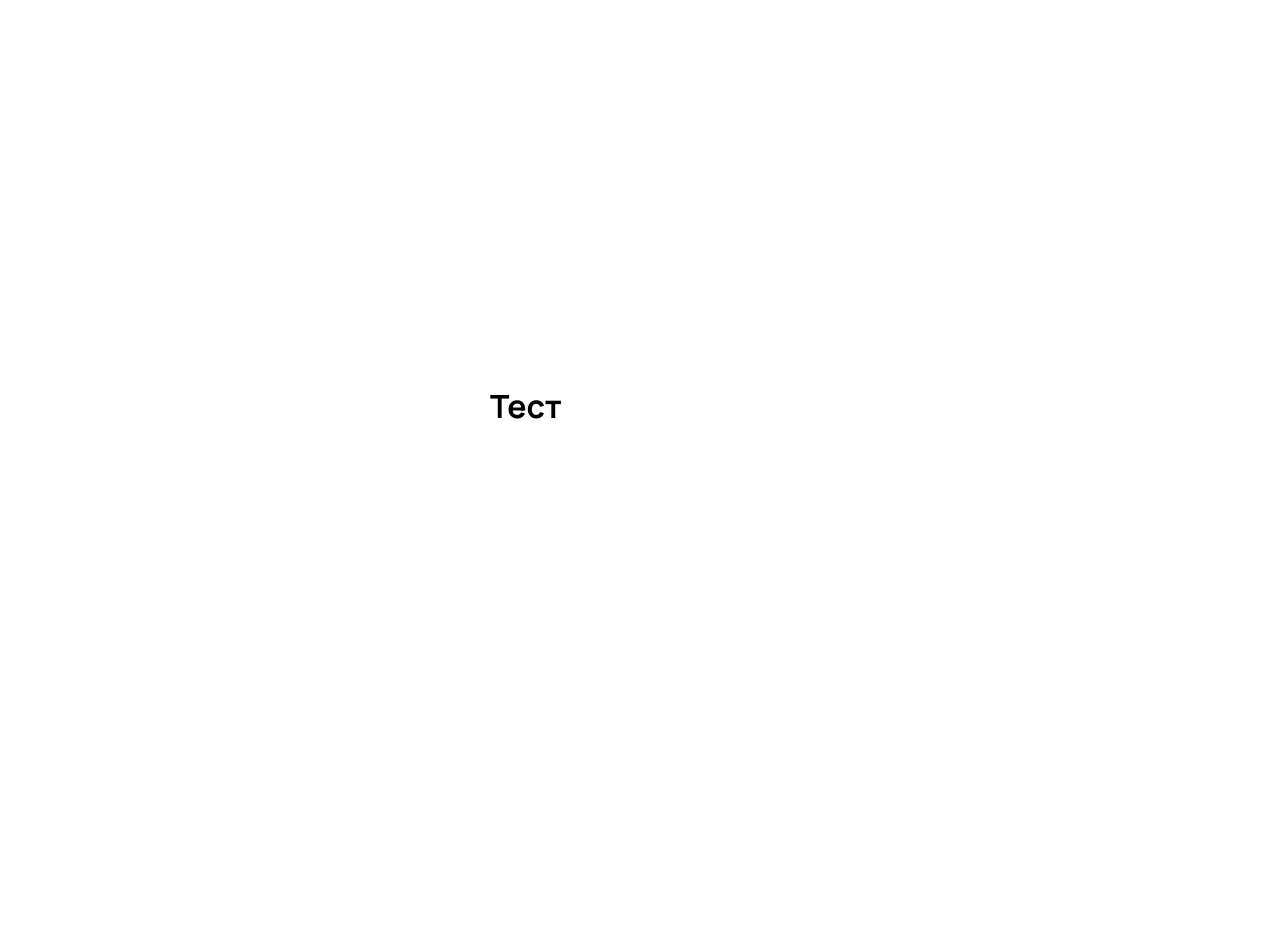
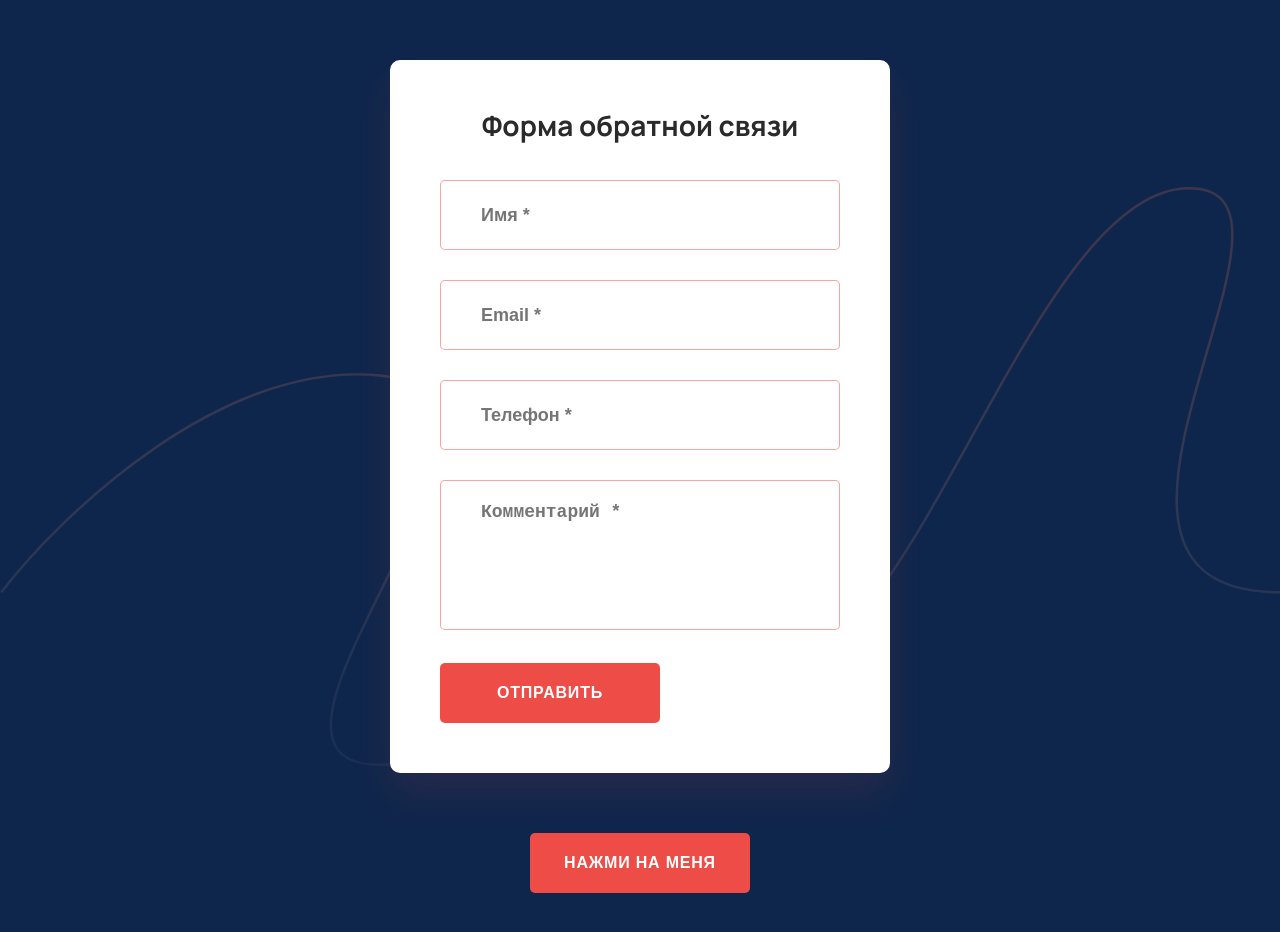
Before and after one commit to andy-about-andy/test_itprofit, a website built with webpack: page src/index.html in a window 1280 px wide. Before the commit the page ends 800 px from the top, so only its background shows below. Built offline with nearby package versions, Linux system fonts and the light colour scheme.

Commit message:
feat: добавляет форму и кнопку модалки

```diff
--- a/src/index.html
+++ b/src/index.html
@@ -4,9 +4,61 @@
   <meta charset="UTF-8">
   <meta name="viewport" content="width=device-width, initial-scale=1.0">
   <title>Тестовое задание itprofit</title>
+  <!-- <link rel="stylesheet" href="css/style.min.css">
+  <link rel="preload" href="fonts/manrope.woff2" type="font/woff2" as="font" crossorigin="anonymous">
+  <link rel="preload" href="fonts/manrope-semibold.woff2" type="font/woff2" as="font" crossorigin="anonymous">
+  <link rel="preload" href="fonts/manrope-bold.woff2" type="font/woff2" as="font" crossorigin="anonymous">
+  <link rel="icon" href="favicon.ico">
+  <link rel="icon" href="favicons/icon.svg" type="image/svg+xml">
+  <link rel="apple-touch-icon" href="favicons/apple.png">
+  <link rel="manifest" href="manifest.webmanifest" crossorigin="use-credentials"> -->
 </head>
 <body>
-  <h1>Тест</h1>
+  <div class="wrapper">
+    <header></header>
+    <main>
+      <h1 class="visually-hidden">Тестовое задание itprofit</h1>
+      <section>
+        <div class="container">
+          <div class="form">
+            <form action="http://localhost:9090/api/ping" method="post">
+              <h2>Форма обратной связи</h2>
+              <div class="form__field form__field--name">
+                <label>
+                  <input type="text" name="name" placeholder="Имя *" required>
+                </label>
+              </div>
+              <div class="form__field form__field--email">
+                <label>
+                  <input type="email" id="email" name="email" placeholder="Email *" required>
+                </label>
+              </div>
+              <div class="form__field form__field--phone">
+                <label>
+                  <input type="tel" id="number-phone" name="phone" placeholder="Телефон *" required>
+                </label>
+              </div>
+              <div>
+                <label>
+                  <textarea name="text-emotions" cols="30" rows="10" placeholder="Комментарий *" required></textarea>
+                </label>
+              </div>
+              <button class="btn btn--form-send" type="submit">Отправить</button>
+            </form>
+          </div>
+        </div>
+      </section>
+      <section>
+        <div class="container">
+          <div class="modal">
+            <h2 class="visually-hidden">Модальное окно</h2>
+            <button class="btn btn--modal" type="button" aria-label="Открыть модальное окно">Нажми на меня</button>
+          </div>
+        </div>
+      </section>
+    </main>
+    <footer></footer>
+  </div>
   <script src="bundle.js"></script>
 </body>
 </html>
--- /dev/null
+++ b/src/sass/blocks/btn.scss
@@ -0,0 +1,44 @@
+.btn {
+  display: inline-flex;
+  align-items: center;
+  justify-content: center;
+  width: 220px;
+  height: 60px;
+  flex-shrink: 0;
+  padding: 10px 20px;
+  font-size: 16px;
+  font-weight: 700;
+  letter-spacing: 0.8px;
+  text-transform: uppercase;
+
+  color: $color-default-white;
+
+  background-color: $color-sunset-orange;
+  border: none;
+  border-radius: 5px;
+  cursor: pointer;
+
+  transition: opacity $trans-default;
+
+  &--red {
+    background-color: $color-torch-red;
+  }
+
+  &:disabled {
+    opacity: 0.5;
+
+    pointer-events: none;
+  }
+
+  // @include hover-focus {
+  //   opacity: 0.8;
+  // }
+
+  &--form-send {
+    margin-top: 30px;
+  }
+
+  // &--modal {
+
+  // }
+}
--- /dev/null
+++ b/src/sass/blocks/form.scss
@@ -0,0 +1,24 @@
+.form {
+  width: auto;
+  // height: 440px;
+  margin-top: 60px;
+  padding: 50px;
+  background-color: $color-default-white;
+  border-radius: 10px;
+  box-shadow: 0px 20px 40px 0px rgba(238, 77, 71, 0.10);
+
+  & h2 {
+    margin:0 0 40px;
+    text-align: center;
+    font-size: 28px;
+    line-height: 30px;
+  }
+
+  & input {
+    margin-bottom: 30px;
+  }
+
+  & textarea {
+    height: 150px;
+  }
+}
--- /dev/null
+++ b/src/sass/blocks/modal.scss
@@ -0,0 +1,5 @@
+.modal {
+  display: flex;
+  justify-content: center;
+  // margin: 0 auto;
+}
--- /dev/null
+++ b/src/sass/global/container.scss
@@ -0,0 +1,10 @@
+.container {
+  width: 100%;
+  max-width: size-desktop(1920px);
+  margin: 0 auto;
+  padding: 0 size-desktop(137px);
+
+  @include vp-992 {
+    padding: 0 size(22px);
+  }
+}
--- /dev/null
+++ b/src/sass/global/functions.scss
@@ -0,0 +1,36 @@
+// Скейлинг
+// ---------------------------------
+
+// Значения в rem
+@function size($size-in-px) {
+  @return calc($size-in-px / $fz-default) * 1rem;
+}
+
+// Значения в vw
+@function size-desktop($size-in-px) {
+  @return calc($size-in-px / $vp-1920) * 100vw;
+}
+
+// Mixins
+// ---------------------------------
+
+// Desktop first
+@mixin vp-992 {
+  @media (max-width: ($vp-993 - 1px)) {
+    @content;
+  }
+}
+
+@mixin vp-767 {
+  @media (max-width: ($vp-768 - 1px)) {
+    @content;
+  }
+}
+
+// Ретинизация изображений
+// ---------------------------------
+@mixin retina {
+  @media (min-resolution: $retina-dpi), (min-resolution: $retina-dppx) {
+    @content;
+  }
+}
--- /dev/null
+++ b/src/sass/global/global.scss
@@ -0,0 +1,100 @@
+*,
+*::before,
+*::after {
+  box-sizing: border-box;
+}
+
+html,
+body {
+  margin: 0;
+  padding: 0;
+  min-width: size-desktop(320px);
+  min-height: 100vh;
+  scroll-behavior: smooth;
+}
+
+html {
+  font-style: normal;
+  font-weight: 400;
+  font-size: size-desktop($fz-default);
+  line-height: size(20px);
+  font-family: $ff-manrope;
+  color: $color-default-black;
+  -webkit-font-smoothing: antialiased;
+  -moz-osx-font-smoothing: grayscale;
+  text-rendering: optimizeLegibility;
+
+  @include vp-992 {
+    font-size: $fz-default;
+  }
+}
+
+body {
+  width: 100%;
+  height: 100%;
+  background-color: $color-default-white;
+}
+
+a {
+  color: $color-default-black;
+  text-decoration: none;
+}
+
+textarea {
+  resize: none;
+}
+
+input:-webkit-autofill {
+  box-shadow: inset 0 0 0 1000px $color-default-white;
+
+  -webkit-text-fill-color: $color-default-black;
+}
+
+// firefox placeholder \ invalid fix + ios bdrs
+input,
+textarea {
+  width: 400px;
+  height: 70px;
+  padding: 11px 40px;
+  font-size: 18px;
+  font-weight: 700;
+  line-height: 40px;
+  border-radius: 5px;
+  border: 1px solid rgba(238, 77, 71, 0.50);
+  background-color: $color-default-white;
+
+  &::placeholder {
+    width: 160px;
+    height: 38px;
+    font-size: 18px;
+    font-weight: 700;
+    line-height: 40px;
+    opacity: 1;
+  }
+
+  &:invalid {
+    box-shadow: none;
+  }
+}
+
+select {
+  border-radius: 0;
+}
+
+select,
+textarea,
+input:matches([type="email"],
+  [type="tel"],
+  [type="text"]) {
+  appearance: none;
+}
+
+button,
+[type="button"],
+[type="submit"] {
+  appearance: none;
+}
+
+section {
+  margin-bottom: 60px;
+}
--- /dev/null
+++ b/src/sass/global/utils.scss
@@ -0,0 +1,37 @@
+.wrapper {
+  position: relative;
+  display: flex;
+  flex-direction: column;
+  justify-content: center;
+  align-items: center;
+  min-height: 100vh;
+  /* stylelint-disable-next-line */
+  min-height: calc(100 * var(--vh, 1vh));
+  background-color: $color-midnight;
+  background-image: url("../img/icon-decor.svg");
+  background-size: 100%;
+  background-repeat: no-repeat;
+  background-position: 0 50%;
+
+  .header,
+  .footer {
+    flex-shrink: 0;
+  }
+
+  main {
+    flex-grow: 1;
+  }
+}
+
+.visually-hidden {
+  position: absolute;
+  width: 1px;
+  height: 1px;
+  margin: -1px;
+  padding: 0;
+  border: 0;
+  white-space: nowrap;
+  clip-path: inset(100%);
+  clip: rect(0 0 0 0);
+  overflow: hidden;
+}
--- /dev/null
+++ b/src/sass/global/variables.scss
@@ -0,0 +1,43 @@
+// Colors
+// ---------------------------------
+$color-default-black:               #2a2a2a;
+$color-default-white:               #ffffff;
+$color-transparent:                 rgba(255, 255, 255, 0);
+
+// Project palette
+// ---------------------------------
+
+$color-neon-blue:                   #2c39f2;
+$color-torch-red:                   #ff1553;
+$color-midnight:                    #0F264C;
+$color-sunset-orange:               #EE4D47;
+
+// Viewports
+// ---------------------------------
+$vp-1920:                           1920px;
+$vp-993:                            993px;
+$vp-768:                            768px;
+
+// Retina
+// ---------------------------------
+
+$retina-dpi:                        144dpi;
+$retina-dppx:                       1.5dppx;
+
+// Typography
+// ---------------------------------
+
+$fz-default:                        16px;
+
+// font-weight:
+$ff-manrope:                        "Manrope", "Arial", sans-serif;
+
+// Animation
+// ---------------------------------
+
+$tf-default:                        ease;
+$trans-default:                     0.3s $tf-default;
+
+$trans-modal:                       0.6s cubic-bezier(0.55, 0, 0.1, 1);
+
+$trans-600:                         0.6s $tf-default;
--- a/src/sass/style.scss
+++ b/src/sass/style.scss
@@ -1,18 +1,23 @@
-@import url(./font.scss);
+// Global
+// ---------------------------------
+@import "global/variables";
+@import "global/functions";
+@import "global/font";
+@import "global/global";
+@import "global/utils";
+@import "global/container";
 
-body {
-  display: flex;
-  flex-direction: column;
-  align-items: center;
-  justify-content: center;
-  height: 100vh;
-  margin: 0;
-  // background-color: tomato;
-}
 
-h1 {
-  width: 100%;
-  max-width: 300px;
-  margin-bottom: 10px;
-  font-family: 'Manrope';
-}
+
+// h1 {
+//   width: 100%;
+//   max-width: 500px;
+//   margin-bottom: 10px;
+//   font-family: 'Manrope';
+// }
+
+// Blocks
+// ---------------------------------
+@import "blocks/form";
+@import "blocks/btn";
+@import "blocks/modal";
--- a/webpack.config.js
+++ b/webpack.config.js
@@ -14,7 +14,7 @@ module.exports = {
   module: {
     rules: [
       {
-        test: /\.s[ac]ss$/,
+        test: /\.s[ac]ss$/i,
         use: [
           MiniCssExtractPlugin.loader,
           "css-loader",
```
Also changed, not shown: src/img/icon-decor.svg (added), src/sass/global/font.scss (renamed from src/sass/font.scss).
